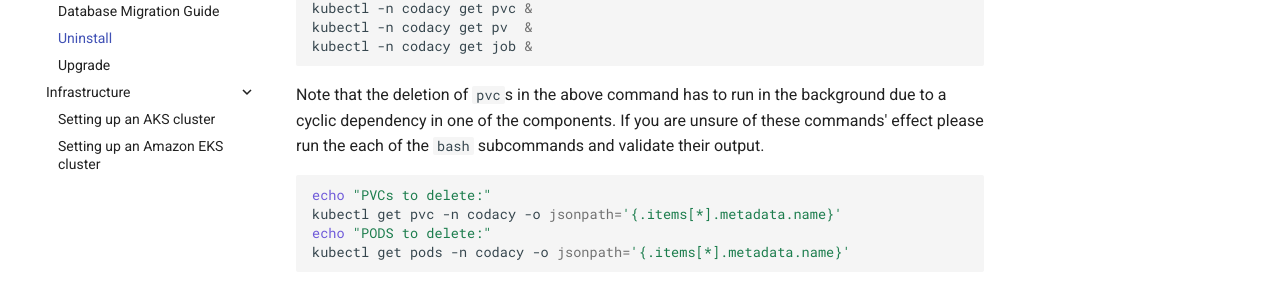
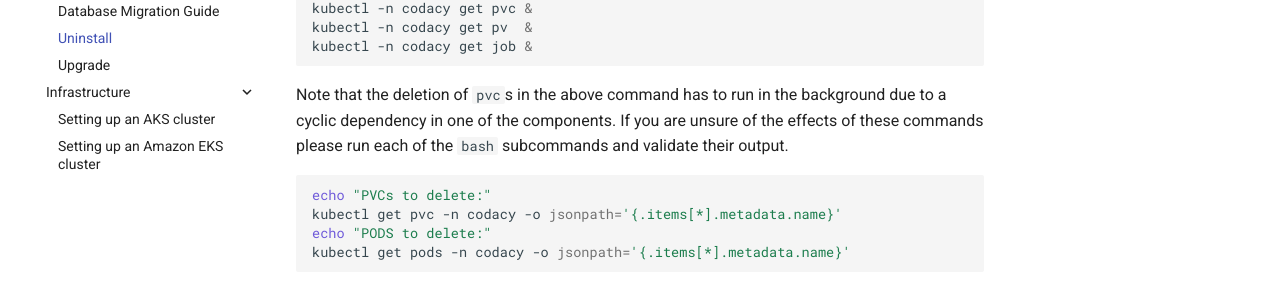
Before and after one commit to codacy/chart, an MkDocs documentation site: the page built from docs/extra/uninstall.md, in a window 1280 px wide. Shown: the part 471-774 px from the top of the page. Built offline with MkDocs 1.6.1 and Material for MkDocs 9.7.7, drawn with Linux system fonts in a browser that asks for light colours.

Commit message:
fix: Correct typo and improve sentence

````diff
--- a/docs/extra/uninstall.md
+++ b/docs/extra/uninstall.md
@@ -21,8 +21,8 @@ kubectl -n codacy get job &
 ```
 
 Note that the deletion of `pvc`s in the above command has to run in the background
-due to a cyclic dependency in one of the components. If you are unsure of these
-commands' effect please run the each of the `bash` subcommands and validate their output.
+due to a cyclic dependency in one of the components. If you are unsure of the
+effects of these commands please run each of the `bash` subcommands and validate their output.
 
 ```bash
 echo "PVCs to delete:"
````
